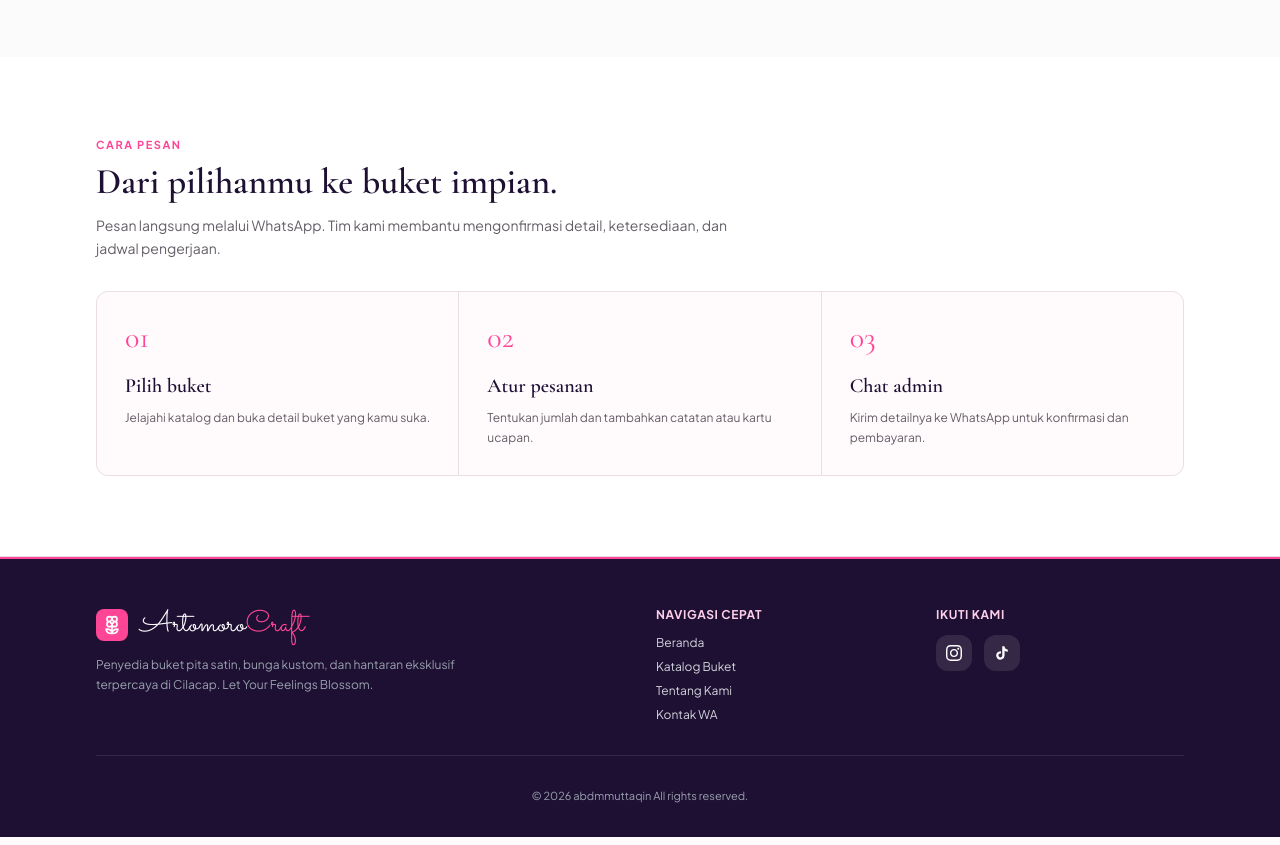
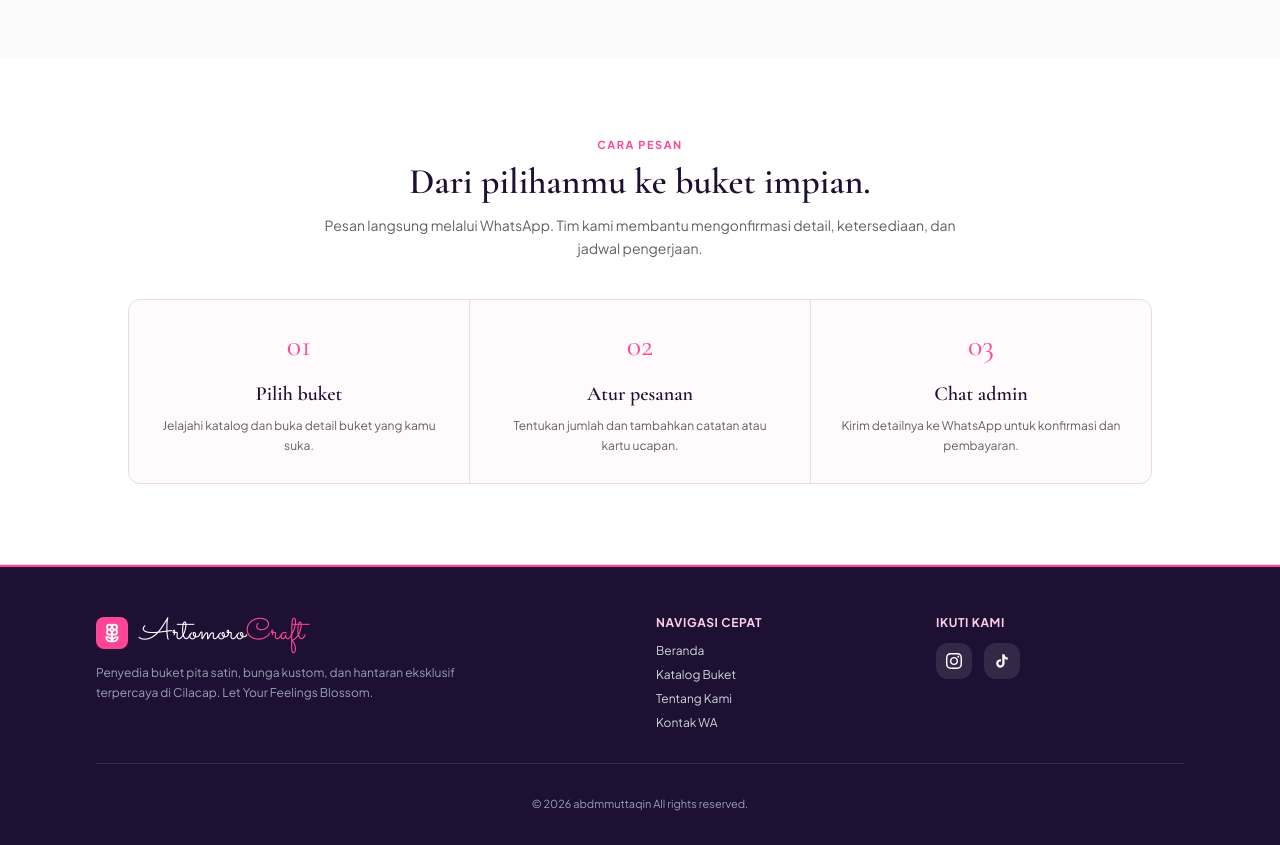
Before and after one commit to abdullohmmuttaqin/artomoro-craft, a Next.js app: page / in a window 1280 px wide. Shown: the part 2120-2965 px from the top of the page. Built offline with nearby package versions, Linux system fonts and the light colour scheme; no server answers.

Commit message:
fix: align WhatsApp ordering section

```diff
--- a/app/page.tsx
+++ b/app/page.tsx
@@ -288,7 +288,7 @@ export default function HomePage() {
       {/* Cara Pemesanan WhatsApp */}
       <section className="py-16 sm:py-20 bg-white border-b border-[#eadde5]">
         <div className="max-w-6xl mx-auto px-4 sm:px-6 lg:px-8">
-          <div className="max-w-2xl mb-8">
+          <div className="max-w-2xl mx-auto mb-10 text-center">
             <p className="text-[11px] font-bold uppercase tracking-[0.14em] text-[#FF4696]">Cara pesan</p>
             <h2 className="mt-2 font-heading-serif text-3xl sm:text-4xl font-semibold text-[#1E1033]">
               Dari pilihanmu ke buket impian.
@@ -298,13 +298,13 @@ export default function HomePage() {
             </p>
           </div>
 
-          <div className="grid grid-cols-1 md:grid-cols-3 gap-px bg-[#eadde5] border border-[#eadde5] rounded-xl overflow-hidden">
+          <div className="grid grid-cols-1 md:grid-cols-3 gap-px bg-[#eadde5] border border-[#eadde5] rounded-xl overflow-hidden max-w-5xl mx-auto">
             {[
               ['01', 'Pilih buket', 'Jelajahi katalog dan buka detail buket yang kamu suka.'],
               ['02', 'Atur pesanan', 'Tentukan jumlah dan tambahkan catatan atau kartu ucapan.'],
               ['03', 'Chat admin', 'Kirim detailnya ke WhatsApp untuk konfirmasi dan pembayaran.'],
             ].map(([number, title, description]) => (
-              <div key={number} className="bg-[var(--bg-base)] p-6 sm:p-7">
+              <div key={number} className="bg-[var(--bg-base)] p-6 sm:p-7 text-center">
                 <span className="font-heading-serif text-3xl text-[#FF4696]">{number}</span>
                 <h3 className="mt-4 font-heading-serif text-xl font-semibold text-[#1E1033]">{title}</h3>
                 <p className="mt-2 text-xs leading-relaxed text-[#655e68]">{description}</p>
```
